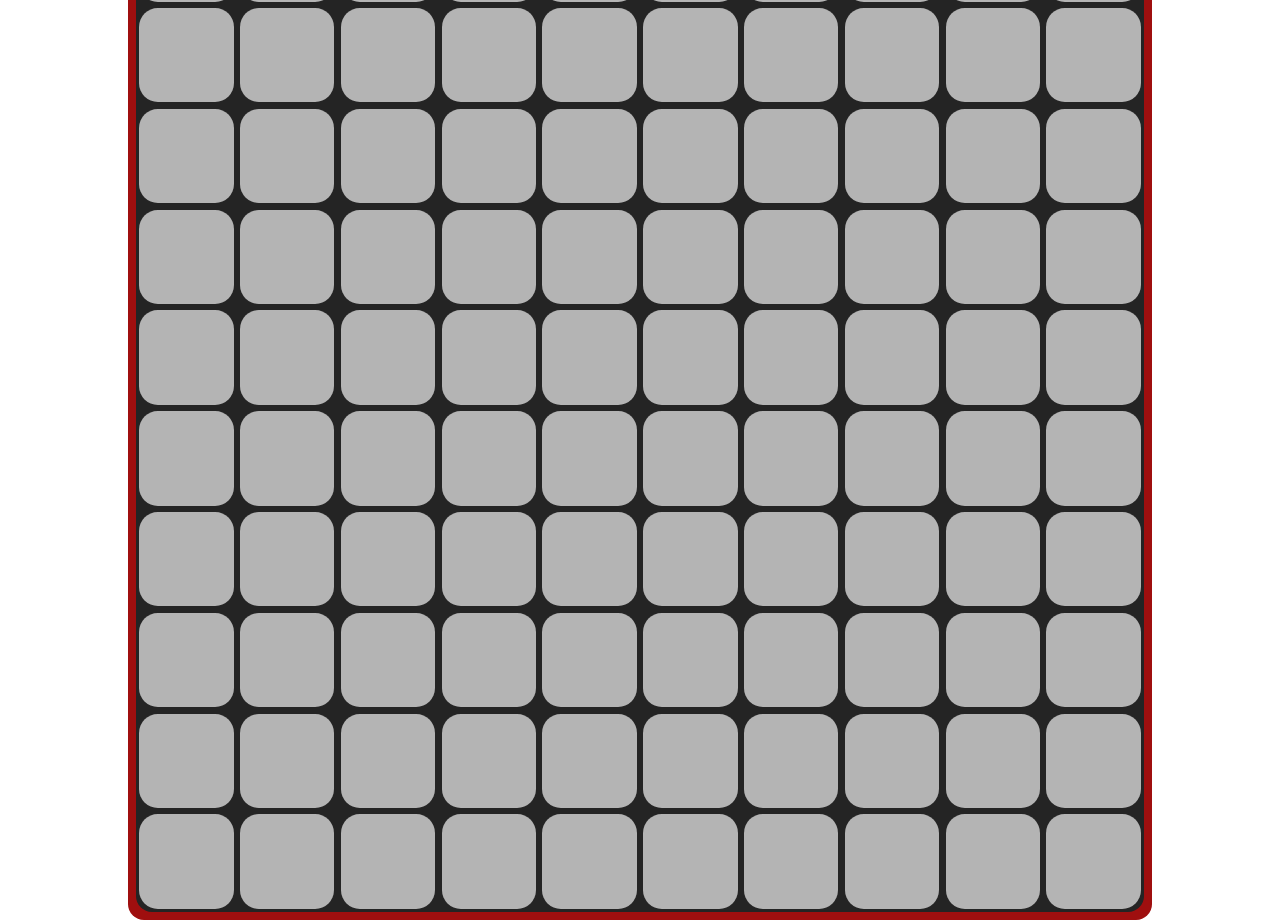
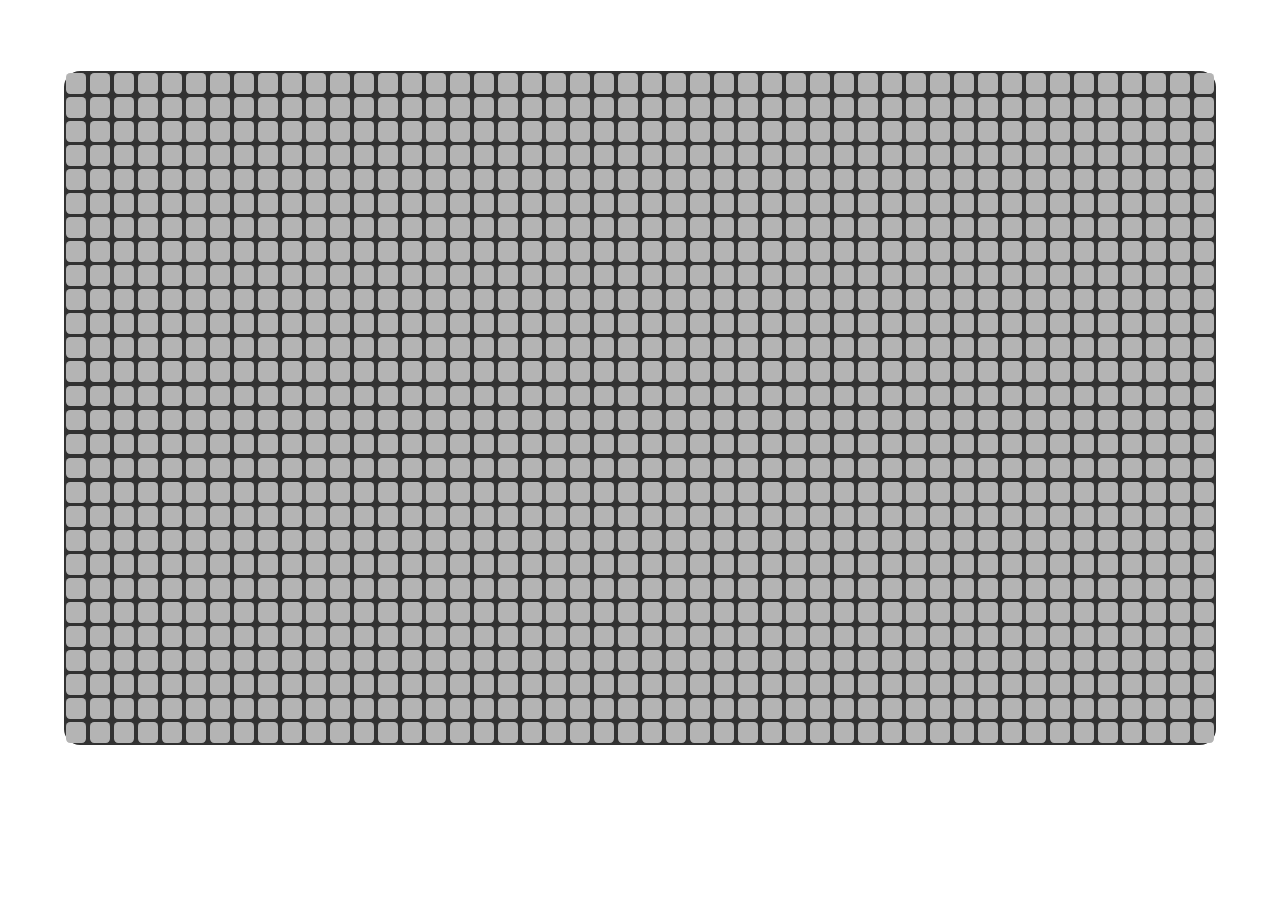
Before and after one commit to ReidS28/minesweeper_js, a website: page index.html in a window 1280 px wide. After the commit the page ends 816 px from the top, so only its background shows below. Drawn offline with Linux system fonts and the light colour scheme.

Commit message:
Decent css

```diff
--- a/minesweeper.js
+++ b/minesweeper.js
@@ -80,7 +80,7 @@ class Minesweeper {
 				}
 			}
 		}
-	 */
+		 */
 
 		this.uncovered[r][c] = true;
 		const cellDiv = document.querySelector(
@@ -114,10 +114,11 @@ class Minesweeper {
 
 		if (numSurrounding === -1) {
 			cellDiv.innerHTML = "💣";
+			location.reload();
 		}
 
 		if (numSurrounding == 0) {
-			//if (true) {
+		//if (true) {
 			const directions = [
 				[-1, -1],
 				[-1, 0],
--- a/script.js
+++ b/script.js
@@ -1 +1,2 @@
-const game = new Minesweeper("game-board", 10, 10, 0.2);
+const scale = 2;
+const game = new Minesweeper("game-board", 14 * scale, 24 * scale, 0.05);
--- a/style.css
+++ b/style.css
@@ -2,41 +2,44 @@ main {
 	display: flex;
 	justify-content: center;
 	align-items: center;
-	height: 100vh;
+	height: 100dvh;
+	/* Use dynamic viewport height to prevent overflow */
 	margin: 0;
 }
 
 #game-board-wrapper {
-	width: 80vw;
-	max-width: 80vw;
+	width: 90vw;
+	max-width: 90vw;
 	display: flex;
 	justify-content: center;
 	align-items: center;
 	position: relative;
-	background-color: #9f0f0f;
+	background-color: #323232;
 	border-radius: 2vh;
-	padding: 1vh;
-	box-sizing: border-box;
 }
 
 #game-board {
-	background-color: #242424;
-	border-radius: 2vh;
-	width: 100%;
 	display: grid;
 	grid-template-columns: repeat(var(--cols), 1fr);
 	grid-template-rows: repeat(var(--rows), 1fr);
 
-	user-select: none;
-	-webkit-user-select: none;
-	-moz-user-select: none;
-	-ms-user-select: none;
+	width: 100%;
+	/* Ensures it fills the wrapper */
+	height: 100%;
+	/* Ensures it fills the wrapper */
+
+	aspect-ratio: var(--cols) / var(--rows);
+	max-width: 100%;
+	max-height: 100%;
+
+	gap: 0.4vh;
+	margin: 0.2vh;
 }
+
 
 .cell {
 	background-color: #b4b4b4;
 	border-radius: 20%;
-	margin: 0.4vh;
 	box-sizing: border-box;
 
 	display: flex;
@@ -46,22 +49,16 @@ main {
 	font-family: "Courier New", Courier, monospace;
 	font-weight: 1000;
 
-	aspect-ratio: 1 / 1;
+	font-size: calc(100% + 0.7vw);
 
-	/* Make font size fully responsive to cell size */
-	font-size: min(90%, 1em, 10vw, 10vh);
-	width: auto;
-	height: auto;
+	aspect-ratio: 1;
+	/* Ensures cells remain square */
 
-	/* Adjustments to prevent clipping */
-	line-height: 1;
-	white-space: nowrap;
 	overflow: hidden;
 }
 
-
 .pop {
-	transform: scale(1);
+	transform: scale(1.1);
 	opacity: 0;
 	animation: pop-in 0.2s forwards;
 }
@@ -71,10 +68,12 @@ main {
 		transform: scale(0.9);
 		opacity: 0;
 	}
-	60% {
-		transform: scale(1.05);
+
+	70% {
+		transform: scale(1.1);
 		opacity: 1;
 	}
+
 	100% {
 		transform: scale(1);
 		opacity: 1;
```
Also changed, not shown: 1 other file.
